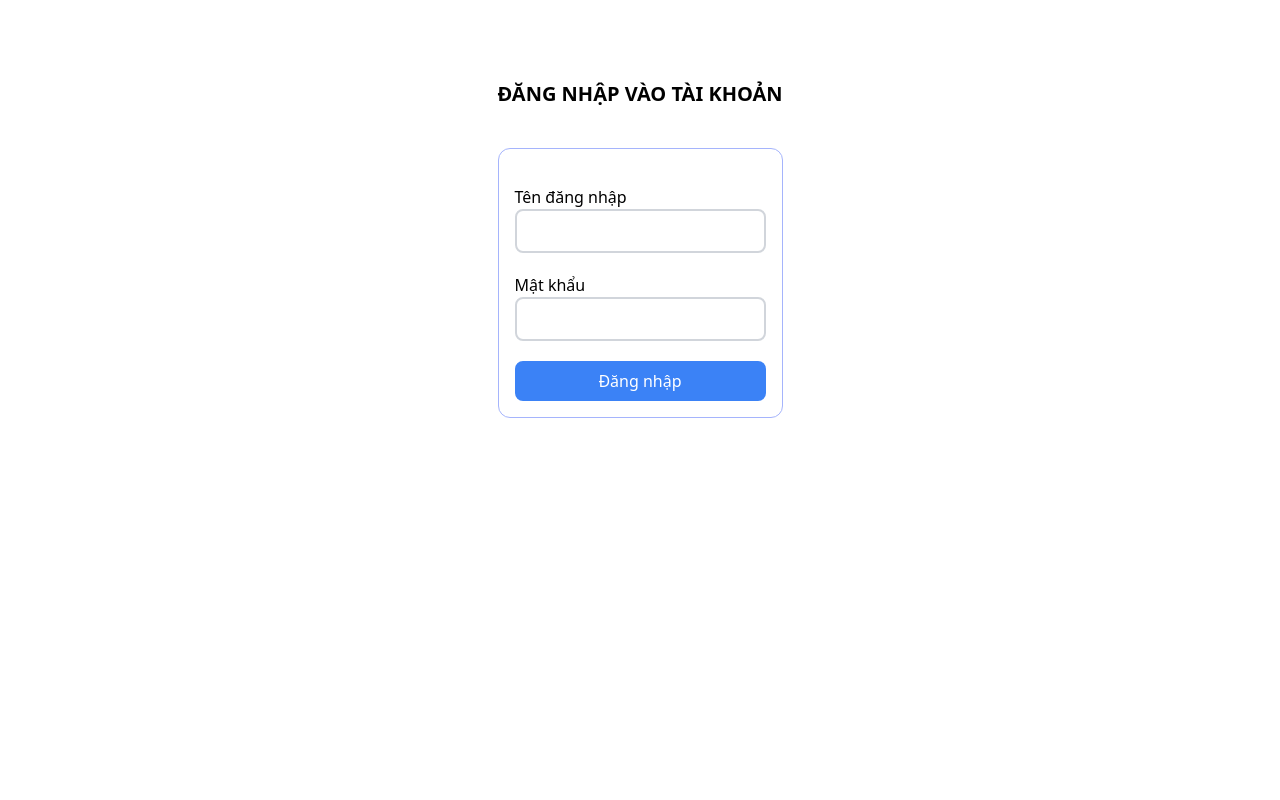
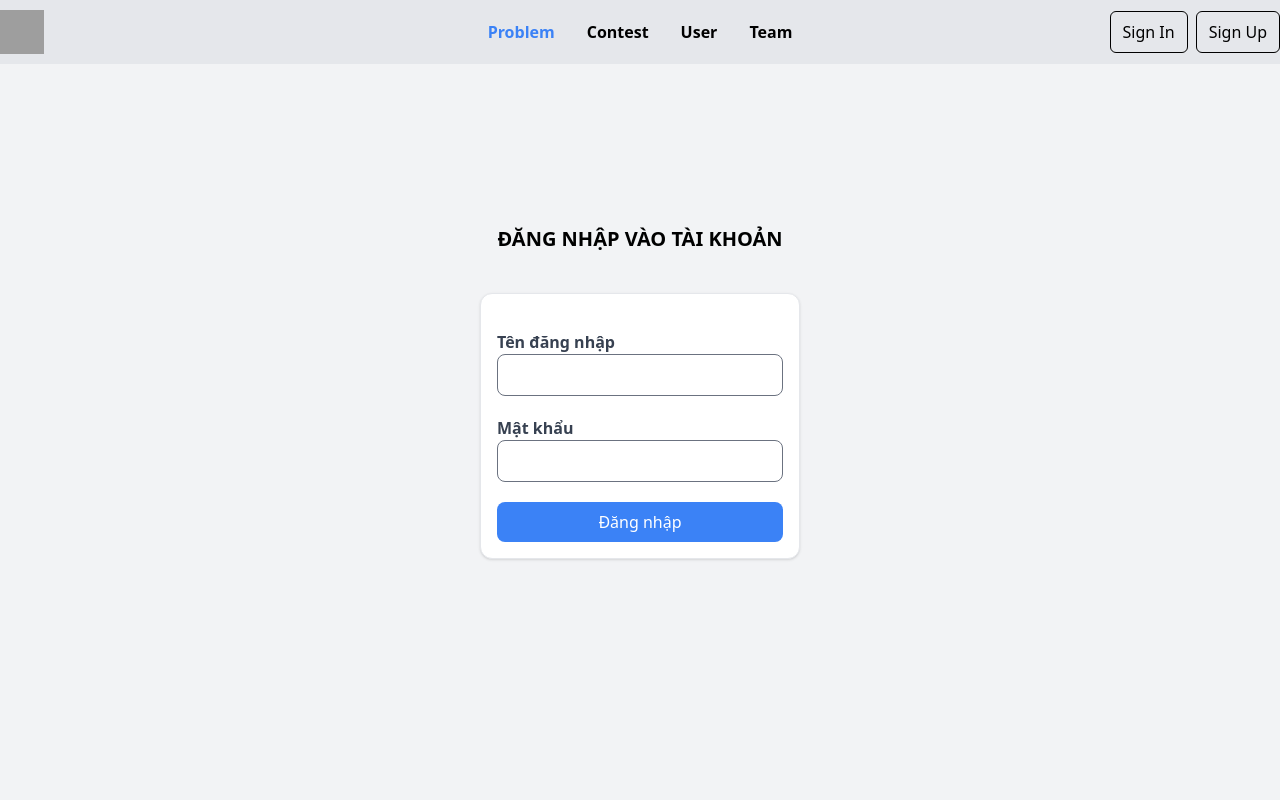
Before and after one commit to patpro28/todolist, a Django app: page /accounts/login/ in a window 1280 px wide. Run offline with Django 4.2, Linux system fonts and the light colour scheme; some libraries are stand-ins or nearby versions; grey boxes are pictures that could not be loaded.

Commit message:
Update Login and Register

```diff
--- a/backend/admin/__init__.py
+++ b/backend/admin/__init__.py
@@ -1,6 +1,6 @@
 from django.contrib import admin
 from .user import *
-from backend.models import User, Group
+from backend.models import User, Team
 
 admin.site.register(User, UserAdmin)
-admin.site.register(Group, GroupAdmin)
+admin.site.register(Team, TeamAdmin)
--- a/backend/admin/user.py
+++ b/backend/admin/user.py
@@ -5,9 +5,9 @@ from django import forms
 from django.utils.translation import gettext_lazy as _
 from django.urls import reverse
 
-from backend.models import User, Group
+from backend.models import User, Team
 
-__all__ = ['UserAdmin', 'GroupAdmin']
+__all__ = ['UserAdmin', 'TeamAdmin']
 
 class UserForm(forms.ModelForm):
     username = UsernameField()
@@ -84,7 +84,7 @@ class UserAdmin(OldUserAdmin):
     )
 
 
-class GroupAdmin(ModelAdmin):
+class TeamAdmin(ModelAdmin):
     list_display = ('name', 'leader')
     search_fields = ('name', )
     autocomplete_fields = ('users', 'leader')
--- a/backend/forms.py
+++ b/backend/forms.py
@@ -1,7 +1,88 @@
 from django import forms
-from django.contrib.auth.forms import AuthenticationForm
+from django.core.exceptions import ValidationError
+from django.contrib.auth.forms import AuthenticationForm, UsernameField
+from django.contrib.auth import password_validation
+from django.utils.translation import gettext_lazy as _
 
 from backend.models import User
 
 class UserLoginForm(AuthenticationForm):
     pass
+
+class UserRegisterForm(forms.ModelForm):
+    error_messages = {
+        "password_mismatch": _("The two password fields didn't match."),
+    }
+    password1 = forms.CharField(
+        label=_("Password"),
+        strip=False,
+        widget=forms.PasswordInput(attrs={"autocomplete": "new-password"}),
+        help_text=password_validation.password_validators_help_text_html(),
+    )
+    password2 = forms.CharField(
+        label=_("Password confirmation"),
+        widget=forms.PasswordInput(attrs={"autocomplete": "new-password"}),
+        strip=False,
+        help_text=_("Enter the same password as before, for verification."),
+    )
+
+    class Meta:
+        model = User
+        fields = ("username",)
+        field_classes = {"username": UsernameField}
+
+    def __init__(self, *args, **kwargs):
+        super().__init__(*args, **kwargs)
+        if self._meta.model.USERNAME_FIELD in self.fields:
+            self.fields[self._meta.model.USERNAME_FIELD].widget.attrs[
+                "autofocus"
+            ] = True
+
+    def clean_password2(self):
+        password1 = self.cleaned_data.get("password1")
+        password2 = self.cleaned_data.get("password2")
+        if password1 and password2 and password1 != password2:
+            raise ValidationError(
+                self.error_messages["password_mismatch"],
+                code="password_mismatch",
+            )
+        return password2
+
+    def clean_username(self):
+        """Reject usernames that differ only in case."""
+        username = self.cleaned_data.get("username")
+        if (
+            username
+            and self._meta.model.objects.filter(username__iexact=username).exists()
+        ):
+            self._update_errors(
+                ValidationError(
+                    {
+                        "username": self.instance.unique_error_message(
+                            self._meta.model, ["username"]
+                        )
+                    }
+                )
+            )
+        else:
+            return username
+
+    def _post_clean(self):
+        super()._post_clean()
+        # Validate the password after self.instance is updated with form data
+        # by super().
+        password = self.cleaned_data.get("password2")
+        if password:
+            try:
+                password_validation.validate_password(password, self.instance)
+            except ValidationError as error:
+                self.add_error("password2", error)
+
+    def save(self, commit=True):
+        user = super().save(commit=False)
+        user.set_password(self.cleaned_data["password1"])
+        if commit:
+            user.save()
+            if hasattr(self, "save_m2m"):
+                self.save_m2m()
+        return user
--- a/backend/models/user.py
+++ b/backend/models/user.py
@@ -5,7 +5,7 @@ from django.utils.translation import gettext_lazy as _
 
 # Create your models here.
 
-__all__ = ['User', 'Group']
+__all__ = ['User', 'Team']
 
 class User(AbstractUser):
     username_validator = ASCIIUsernameValidator()
@@ -23,8 +23,10 @@ class User(AbstractUser):
         },
     )
 
+    REQUIRED_FIELDS = []
 
-class Group(models.Model):
+
+class Team(models.Model):
     name = models.CharField(max_length=255)
     users = models.ManyToManyField(User, related_name='teams')
     leader = models.ForeignKey(User, related_name='leader_teams', on_delete=models.SET_NULL, null=True, blank=True)
--- a/backend/urls.py
+++ b/backend/urls.py
@@ -1,9 +1,10 @@
 from django.urls import path
-from backend.views.user import UserLoginView, UserLogoutView
+from backend.views.user import *
 
 app_name = 'backend'
 
 urlpatterns = [
     path('login/', UserLoginView.as_view(), name='login'),
     path('logout/', UserLogoutView.as_view(), name='logout'),
+    path('register/', UserRegisterView.as_view(), name='register'),
 ]
--- a/backend/views/user.py
+++ b/backend/views/user.py
@@ -8,16 +8,48 @@ from django.contrib.auth.views import (
     PasswordResetConfirmView,
     PasswordResetCompleteView,
 )
+from django.contrib import messages
+from django.views.generic import CreateView
+from django.urls import reverse
+from django.utils.translation import gettext_lazy as _
 
 from backend.models import User
-from backend.forms import UserLoginForm
+from backend.forms import UserLoginForm, UserRegisterForm
 
-__all__ = []
+__all__ = [
+    'UserLoginView',
+    'UserLogoutView',
+    'UserRegisterView'
+]
 
 class UserLoginView(LoginView):
-    template_name = 'backend/login.html'
+    template_name = 'user/login.html'
     model = User
     authentication_form = UserLoginForm
+    redirect_authenticated_user = True
+
+    def form_valid(self, form):
+        messages.success(self.request, _('Login success!'))
+        return super().form_valid(form)
+
+    def form_invalid(self, form):
+        messages.error(self.request, _('Login failed!'))
+        return super().form_invalid(form)
+
 
 class UserLogoutView(LogoutView):
-    pass
+    def post(self, request, *args, **kwargs):
+        messages.success(self.request, _('Logout success!'))
+        return super().post(request, *args, **kwargs)
+
+
+class UserRegisterView(CreateView):
+    form_class = UserRegisterForm
+    template_name = 'user/register.html'
+
+    def get_success_url(self):
+        return reverse('backend:login')
+
+    def form_valid(self, form):
+        messages.success(self.request, _('Register success!'))
+        return super().form_valid(form)
--- a/templates/backend/login.html
+++ /dev/null
@@ -1,25 +0,0 @@
-{% extends "base.html" %}
-
-{% block body %}
-<div class="max-w-8xl mx-auto flex flex-col mt-20 items-center justify-center">
-  <div class="font-bold uppercase text-xl">
-    Đăng nhập vào tài khoản
-  </div>
-  <form action="" method="post" class="rounded-xl border mt-10 border-indigo-300 p-4">
-    {% csrf_token %}
-    <div class="flex flex-col mt-5">
-      <label for="username">Tên đăng nhập</label>
-      <input type="text" name="username" id="username" class="border-2 border-gray-300 p-2 rounded-lg">
-    </div>
-
-    <div class="flex flex-col mt-5">
-      <label for="password">Mật khẩu</label>
-      <input type="password" name="password" id="password" class="border-2 border-gray-300 p-2 rounded-lg">
-    </div>
-
-    <div class="flex flex-col mt-5">
-      <input type="submit" value="Đăng nhập" class="bg-blue-500 text-white p-2 rounded-lg">
-    </div>
-  </form>
-</div>
-{% endblock body %}
--- a/templates/base.html
+++ b/templates/base.html
@@ -7,9 +7,14 @@
   <meta name="viewport" content="width=device-width, initial-scale=1.0">
   <title>Document</title>
   {# <link rel="stylesheet" href="{% static 'full_style.css' %}"> #}
-  <script src="https://cdn.tailwindcss.com"></script>
+  <script src="https://cdn.tailwindcss.com?plugins=forms"></script>
 </head>
 <body>
-  {% block body %}{% endblock body %}
+  {% include 'navbar/index.html' %}
+  <div class="min-h-[calc(100vh_-_4rem)] w-full flex items-center justify-center bg-gray-200/50">
+    <div class="mx-auto max-w-7xl">
+      {% block body %}{% endblock body %}
+    </div>
+  </div>
 </body>
 </html>
--- /dev/null
+++ b/templates/navbar/auth.html
@@ -0,0 +1,4 @@
+<div class="flex flex-1 justify-end gap-2 line-clamp-1">
+  <a class="border border-black px-3 py-2 rounded-md" href="{% url 'backend:login' %}">Sign In</a>
+  <a class="border border-black px-3 py-2 rounded-md" href="{% url 'backend:register' %}">Sign Up</a>
+</div>
--- /dev/null
+++ b/templates/navbar/index.html
@@ -0,0 +1,13 @@
+<div class="w-full min-h-[4rem] sticky top-0 bg-gray-200 flex max-w-full">
+  <header class="flex max-w-7xl w-full items-center justify-center m-auto">
+    {% block logo %}
+      {% include 'navbar/logo.html' %}
+    {% endblock logo %}
+    {% block menu %}
+      {% include 'navbar/menu.html' %}
+    {% endblock menu %}
+    {% block auth %}
+      {% include 'navbar/auth.html' %}
+    {% endblock auth %}
+  </header>
+</div>
--- /dev/null
+++ b/templates/navbar/logo.html
@@ -0,0 +1,5 @@
+<div class="flex-1">
+  <a href="/" class="">
+    <img src="https://c.tmath.vn/static/icons/logo.svg" alt="" class='w-11 h-11'>
+  </a>
+</div>
--- /dev/null
+++ b/templates/navbar/menu.html
@@ -0,0 +1,6 @@
+<ul class="flex items-center gap-2 [&>*]:py-2 [&>*]:px-3 font-semibold line-clamp-1">
+  <li><a class="text-blue-500" href="">Problem</a></li>
+  <li><a href="">Contest</a></li>
+  <li><a href="">User</a></li>
+  <li><a href="">Team</a></li>
+</ul>
--- /dev/null
+++ b/templates/user/login.html
@@ -0,0 +1,27 @@
+{% extends "base.html" %}
+
+{% block body %}
+<div class="m-auto flex flex-col items-center justify-center">
+  <div class="font-bold uppercase text-xl -mt-20">
+    Đăng nhập vào tài khoản
+  </div>
+  <form action="" method="post" class="rounded-xl border mt-10 bg-white shadow p-4 w-80">
+    {% csrf_token %}
+    <label for="username" class="block mt-5">
+      <span class="font-semibold text-gray-700">
+        Tên đăng nhập
+      </span>
+      <input type="text" name="username" id="username" autocomplete=off class="w-full rounded-lg">
+    </label>
+    <label for="password" class="block mt-5">
+      <span class="font-semibold text-gray-700">
+        Mật khẩu
+      </span>
+      <input type="password" name="password" id="password" autocomplete=off class="w-full rounded-lg">
+    </label>
+    <div class="flex flex-col mt-5">
+      <input type="submit" value="Đăng nhập" class="bg-blue-500 text-white p-2 rounded-lg">
+    </div>
+  </form>
+</div>
+{% endblock body %}
```
Also changed, not shown: templates/user/register.html (added, +28 -0 lines), backend/migrations/0003_rename_group_team.py (added).
